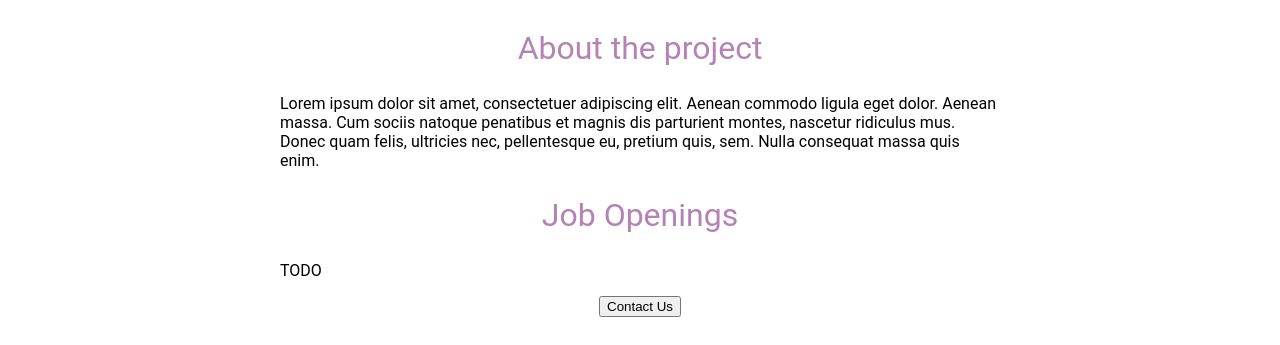
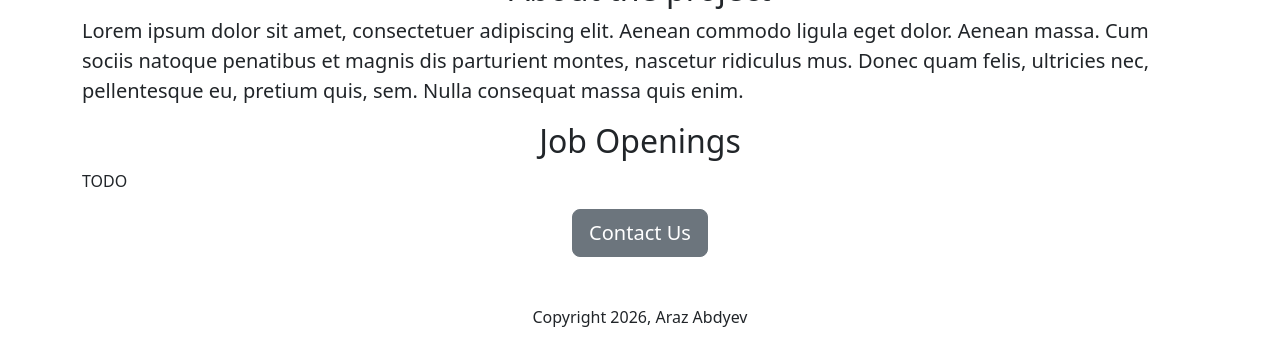
Before and after one commit to arazyan/job-application-website, a Flask app: page / in a window 1280 px wide. Shown: the part 462-807 px from the top of the page. Before the commit the page ends 779 px from the top, so only its background shows below. Run offline with Flask 3, Linux system fonts and the light colour scheme.

Commit message:
Add bootstrap CSS library
Minor:
- added favicon

HTML, CSS, JS from now on will be formatted with Prettier

```diff
--- a/templates/home.html
+++ b/templates/home.html
@@ -1,60 +1,46 @@
-<!DOCTYPE html>
-<html>
+<!doctype html>
+<html lang="en">
+
 <head>
-        <meta charset="UTF-8">
-        <meta name="viewport" content="width=device-width, initial-scale=1">
-        <title>Flask Website</title>
-
+    <meta charset="UTF-8" />
+    <meta name="viewport" content="width=device-width, initial-scale=1" />
+    <link rel="icon" href="/static/favicon.svg" />
+    <title>PyJobs</title>
+    <link href="https://cdn.jsdelivr.net/npm/bootstrap@5.3.8/dist/css/bootstrap.min.css" rel="stylesheet"
+        integrity="sha384-sRIl4kxILFvY47J16cr9ZwB07vP4J8+LH7qKQnuqkuIAvNWLzeN8tE5YBujZqJLB" crossorigin="anonymous" />
     <style>
-            h1 {
-                font-size: 40px;
-                font-family: Roboto;
-                font-weight: normal;
-                color: rgb(100,130,100);
-                text-align: center;
-            }
-
-            #banner {
-                width: 100%;
+        #background-logo {
             height: 360px;
-                object-fit: cover;
-            }
-
-            h2 {
-                font-family: Roboto;
-                font-size: 32px;
-                color: rgb(180,130,180);
-                text-align: center;
-                font-weight: normal;
-            }
-
-            p {
-                font-family: Roboto;
-                color: rgb(0,0,0);
-            }
-
-            #container {
-                max-width: 720px;
-                margin: 0 auto 0 auto;
         }
     </style>
+</head>
 
-    </head>
 <body>
-        <div id="container">
-            <h1>Flask Careers Website</h1>
-            <img id="banner" src="static/banner.jpg" alt="Background Logo">
-
-            <h2>About the project</h2>
-            <p>Lorem ipsum dolor sit amet, consectetuer adipiscing elit. Aenean commodo ligula eget dolor. Aenean massa. Cum sociis natoque penatibus et magnis dis parturient montes, nascetur ridiculus mus. Donec quam felis, ultricies nec, pellentesque eu, pretium quis, sem. Nulla consequat massa quis enim. </p>
-
-            <h2>Job Openings</h2>
+    <div class="container">
+        <h1 class="text-center mt-2 mb-2">Job Application Website</h1>
+        <div class="text-center">
+            <img id="background-logo" class="img-fluid" src="static/banner.jpg" alt="Background Logo" />
+        </div>
+        <h2 class="text-center mt-2 mb-2">About the project</h2>
+        <p class="lead">
+            Lorem ipsum dolor sit amet, consectetuer adipiscing elit. Aenean commodo
+            ligula eget dolor. Aenean massa. Cum sociis natoque penatibus et magnis
+            dis parturient montes, nascetur ridiculus mus. Donec quam felis,
+            ultricies nec, pellentesque eu, pretium quis, sem. Nulla consequat massa
+            quis enim.
+        </p>
+        <h2 class="text-center">Job Openings</h2>
         <p>TODO</p>
-
         <!-- применяем css стили inline -->
-            <div style="text-align: center;">
-                <button>Contact Us</button>
+        <div style="text-align: center">
+            <button type="button" class="btn btn-secondary btn-lg">Contact Us</button>
+            <p class="mt-5">Copyright 2026, Araz Abdyev</p>
         </div>
     </div>
+
+    <script src="https://cdn.jsdelivr.net/npm/bootstrap@5.3.8/dist/js/bootstrap.bundle.min.js"
+        integrity="sha384-FKyoEForCGlyvwx9Hj09JcYn3nv7wiPVlz7YYwJrWVcXK/BmnVDxM+D2scQbITxI"
+        crossorigin="anonymous"></script>
 </body>
+
 </html>
```
Also changed, not shown: static/favicon.svg (added). Lines whose indentation alone changed are shown as unchanged.
